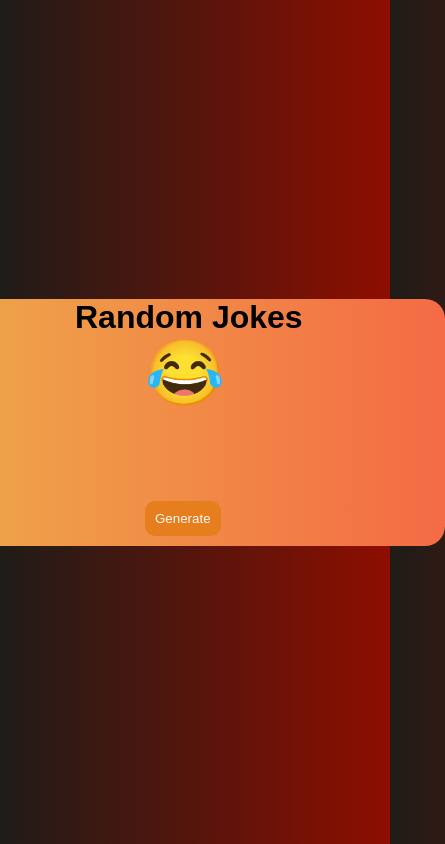
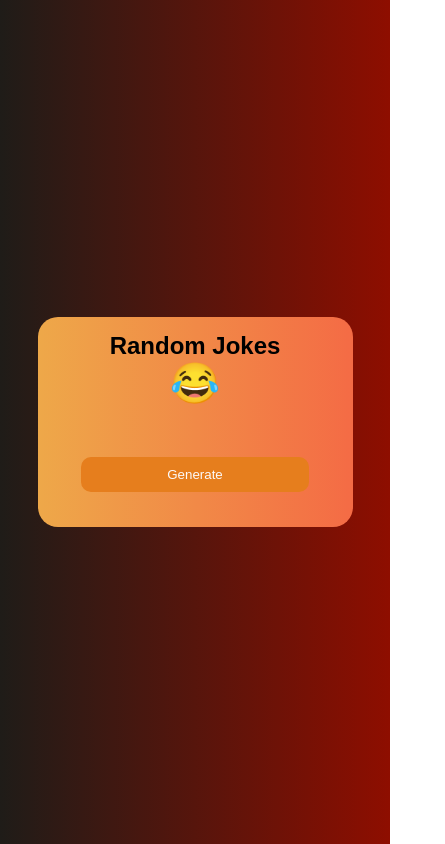
Before and after one commit to robinmaan/Random-Jokes, a plain HTML site: page random Joke/index.html in a window 390 px wide. Shown: the whole page, 445 px wide, since content can reach past the window. Drawn offline with Linux system fonts and the light colour scheme.

Commit message:
make is responsive

```diff
--- a/random Joke/style.css
+++ b/random Joke/style.css
@@ -15,6 +15,7 @@ body {
     justify-content: center;
     align-items: center;
     height: 100vh;
+    padding: 20px; /* Added padding for better mobile view */
 }
 
 .container {
@@ -23,35 +24,70 @@ body {
     background: linear-gradient(to right, #eea849, #f46b45);
 
     height: auto;
-    width: 500px;
-    position: absolute;
+    width: 100%;
+    max-width: 500px;
+    position: relative; /* Changed to relative for better alignment on mobile */
     border-radius: 20px;
     border: none;
+    padding: 20px; /* Added padding for better spacing on mobile */
 }
 
 .emoji {
     font-size: 4rem;
-    margin-left: 40%;
+    margin: 0 auto;
+    display: block;
+    text-align: center; /* Centered emoji on mobile */
 }
 
 h1 {
-    margin-left: 130px;
+    text-align: center; /* Centered heading on mobile */
     color: black;
 }
 
 #btn {
-    margin: 70px 0 10px 200px;
-
+    display: block;
+    margin: 50px auto 20px auto; /* Centered button and adjusted margins for mobile */
     padding: 10px;
     border: none;
     border-radius: 10px;
     background-color: rgb(230, 126, 29);
     color: #fcf9f9;
+    width: 60%; /* Adjusted width for better mobile view */
 }
 
 #jokes {
     color: black;
-    margin-left: 50px;
-    margin-top: 20px;
+    margin: 20px 0 0 0; /* Adjusted margins for better spacing on mobile */
     font-size: 20px;
+    text-align: center; /* Centered text on mobile */
 }
+
+/* Responsive Design */
+@media (max-width: 768px) {
+    .container {
+        width: 90%; /* Reduced width for tablets and small devices */
+        padding: 15px; /* Adjusted padding for smaller screens */
+    }
+
+    .emoji {
+        font-size: 3rem; /* Reduced emoji size for smaller screens */
+    }
+
+    #btn {
+        width: 80%; /* Adjusted button width for smaller screens */
+    }
+}
+
+@media (max-width: 480px) {
+    .emoji {
+        font-size: 2.5rem; /* Further reduced emoji size for small mobile screens */
+    }
+
+    h1 {
+        font-size: 1.5rem; /* Adjusted font size for small mobile screens */
+    }
+
+    #jokes {
+        font-size: 18px; /* Reduced text size for better readability on mobile */
+    }
+}
```
